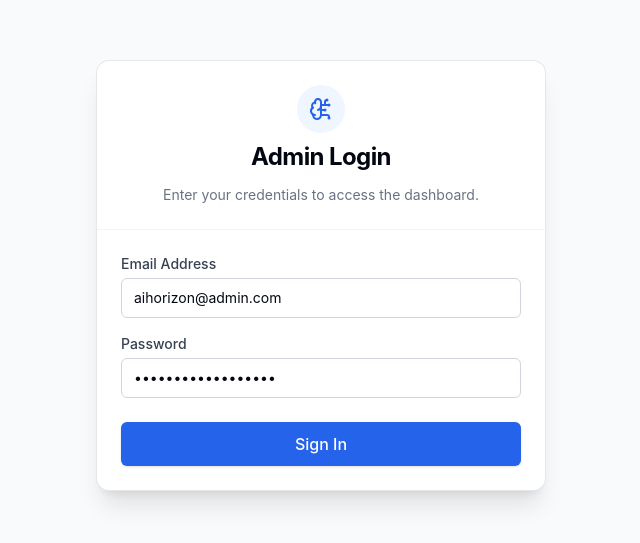
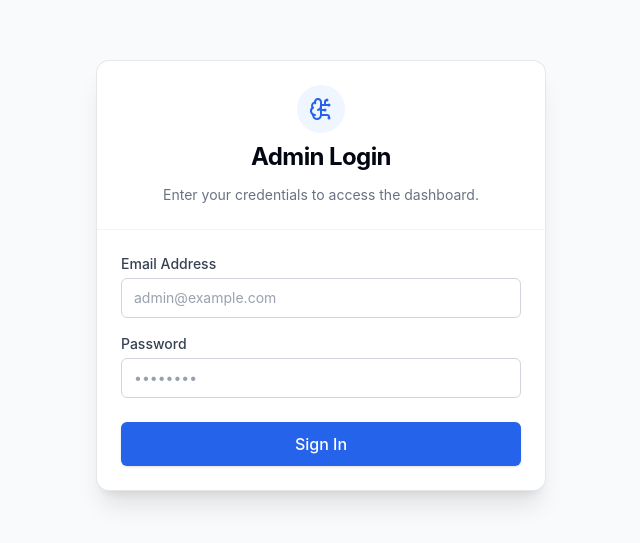
Before and after one commit to bic-ai-horizon-community/registration, a React (Vite) app: page /admin/login in a window 1280 px wide. Shown: the part 125-668 px from the top of the page, without its empty margins (319-959 px from the left). Built offline with nearby package versions, Linux system fonts and the light colour scheme; no server answers.

Commit message:
fix: final version

```diff
--- a/src/components/AdminLayout.tsx
+++ b/src/components/AdminLayout.tsx
@@ -3,6 +3,8 @@ import { Navigate, Outlet, Link, useLocation } from 'react-router-dom';
 import { LayoutDashboard, Users, ScanLine, LogOut, BrainCircuit, Settings } from 'lucide-react';
 import { useAuth } from '../hooks/useAuth';
 import { logoutUser } from '../firebase/auth';
+
+import { ADMIN_EMAILS } from '../config';
 
 export const AdminLayout: React.FC = () => {
   const { user, loading } = useAuth();
@@ -16,7 +18,7 @@ export const AdminLayout: React.FC = () => {
     );
   }
 
-  if (!user) {
+  if (!user || !user.email || !ADMIN_EMAILS.includes(user.email)) {
     return <Navigate to="/admin/login" state={{ from: location }} replace />;
   }
 
--- /dev/null
+++ b/src/config.ts
@@ -0,0 +1,3 @@
+export const ADMIN_EMAILS = [
+  'aihorizon@admin.com',
+];
--- a/src/pages/AdminLoginPage.tsx
+++ b/src/pages/AdminLoginPage.tsx
@@ -7,8 +7,8 @@ import { Input } from '../components/ui/Input';
 import { Button } from '../components/ui/Button';
 
 export const AdminLoginPage: React.FC = () => {
-  const [email, setEmail] = useState('aihorizon@admin.com');
-  const [password, setPassword] = useState('aihorizon@admin123');
+  const [email, setEmail] = useState('');
+  const [password, setPassword] = useState('');
   const [error, setError] = useState('');
   const [loading, setLoading] = useState(false);
   const navigate = useNavigate();
```
Also changed, not shown: 1 other file (tests, documents, lock files or other folders).
